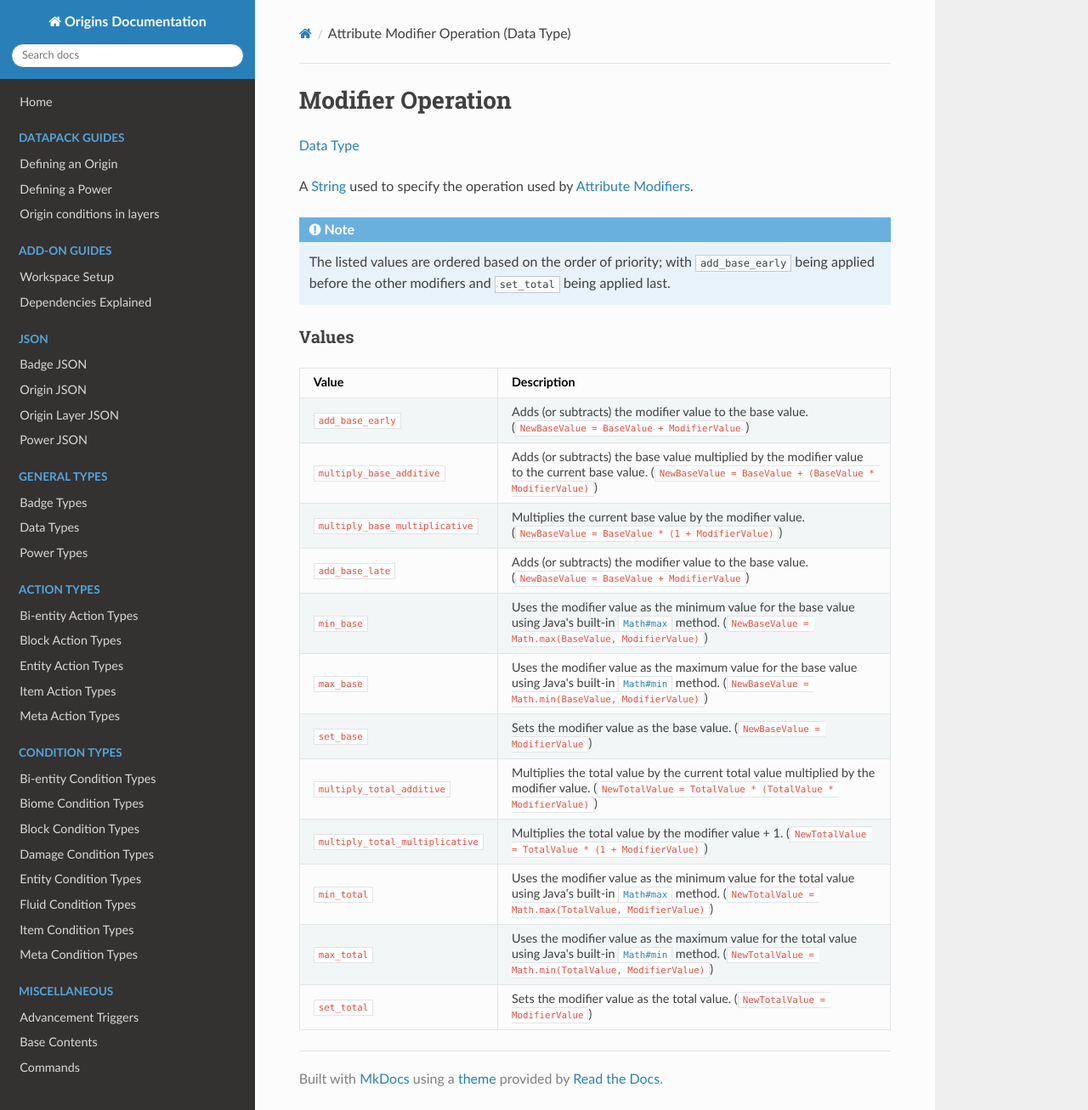
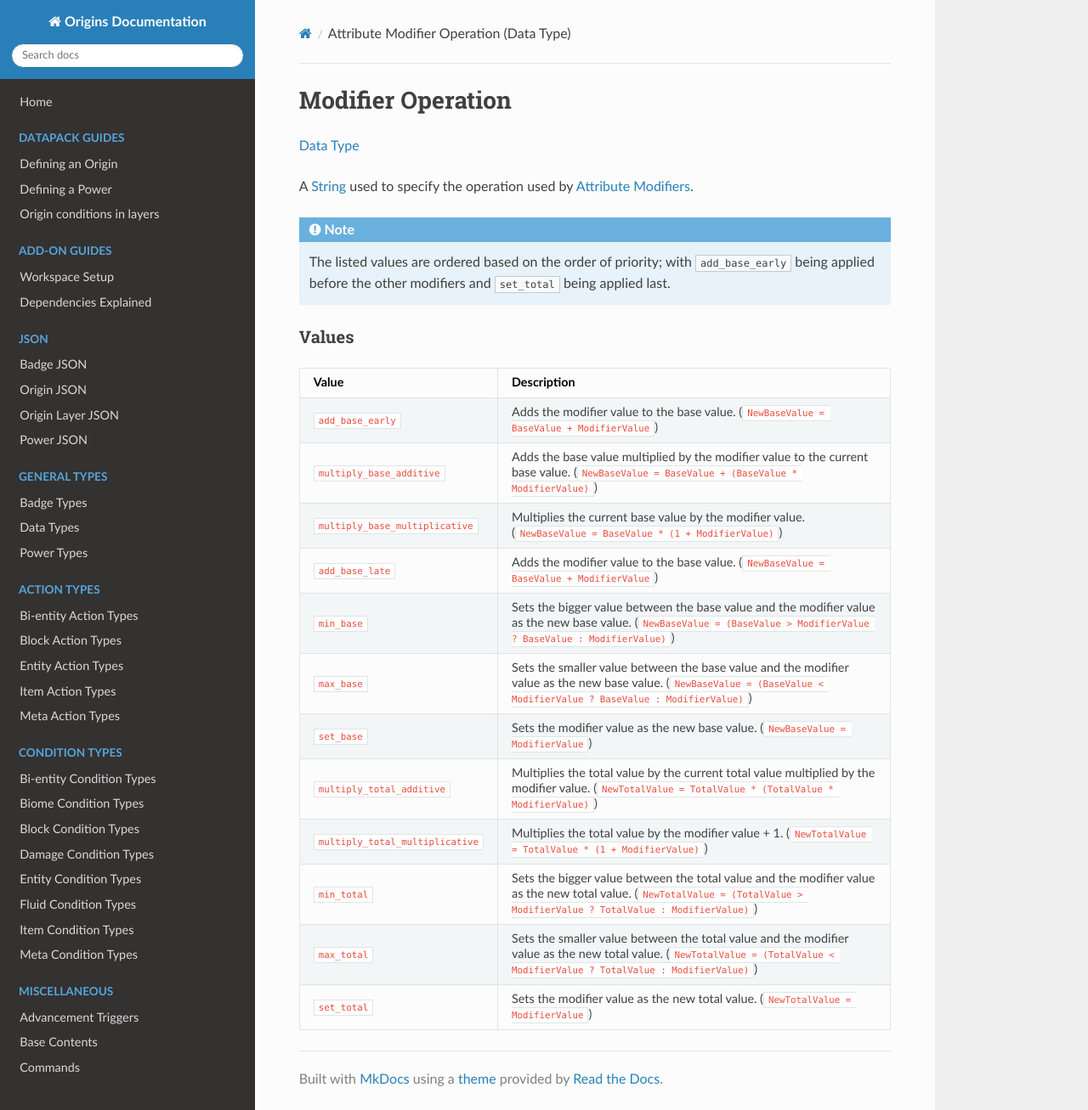
Before and after one commit to apace100/origins-docs, an MkDocs documentation site: the page built from docs/types/data_types/attribute_modifier_operation.md, in a window 1280 px wide and 1307 px high. Shown: the whole window at 85% size. Built offline with MkDocs 1.6.1, drawn with Linux system fonts in a browser that asks for light colours; nearby versions of some CDN libraries.

Commit message:
Updated `attribute_modifier_operation.md` (Data Type)
Improved the description for the `max_*` and `min_*` operations

```diff
--- a/docs/types/data_types/attribute_modifier_operation.md
+++ b/docs/types/data_types/attribute_modifier_operation.md
@@ -18,15 +18,15 @@ A [String](string.md) used to specify the operation used by [Attribute Modifiers
 
 Value                           | Description
 --------------------------------|---------------
-`add_base_early`                | Adds (or subtracts) the modifier value to the base value. (`NewBaseValue = BaseValue + ModifierValue`)
-`multiply_base_additive`        | Adds (or subtracts) the base value multiplied by the modifier value to the current base value. (`NewBaseValue = BaseValue + (BaseValue * ModifierValue)`)
+`add_base_early`                | Adds the modifier value to the base value. (`NewBaseValue = BaseValue + ModifierValue`)
+`multiply_base_additive`        | Adds the base value multiplied by the modifier value to the current base value. (`NewBaseValue = BaseValue + (BaseValue * ModifierValue)`)
 `multiply_base_multiplicative`  | Multiplies the current base value by the modifier value. (`NewBaseValue = BaseValue * (1 + ModifierValue)`)
-`add_base_late`                 | Adds (or subtracts) the modifier value to the base value. (`NewBaseValue = BaseValue + ModifierValue`)
-`min_base`                      | Uses the modifier value as the minimum value for the base value using Java's built-in [`Math#max`](https://docs.oracle.com/javase/8/docs/api/java/lang/Math.html#max-double-double-) method. (`NewBaseValue = Math.max(BaseValue, ModifierValue)`)
-`max_base`                      | Uses the modifier value as the maximum value for the base value using Java's built-in [`Math#min`](https://docs.oracle.com/javase/8/docs/api/java/lang/Math.html#min-double-double-) method. (`NewBaseValue = Math.min(BaseValue, ModifierValue)`)
-`set_base`                      | Sets the modifier value as the base value. (`NewBaseValue = ModifierValue`)
+`add_base_late`                 | Adds the modifier value to the base value. (`NewBaseValue = BaseValue + ModifierValue`)
+`min_base`                      | Sets the bigger value between the base value and the modifier value as the new base value. (`NewBaseValue = (BaseValue > ModifierValue ? BaseValue : ModifierValue)`)
+`max_base`                      | Sets the smaller value between the base value and the modifier value as the new base value. (`NewBaseValue = (BaseValue < ModifierValue ? BaseValue : ModifierValue)`)
+`set_base`                      | Sets the modifier value as the new base value. (`NewBaseValue = ModifierValue`)
 `multiply_total_additive`       | Multiplies the total value by the current total value multiplied by the modifier value. (`NewTotalValue = TotalValue * (TotalValue * ModifierValue)`)
 `multiply_total_multiplicative` | Multiplies the total value by the modifier value + 1. (`NewTotalValue = TotalValue * (1 + ModifierValue)`)
-`min_total`                     | Uses the modifier value as the minimum value for the total value using Java's built-in [`Math#max`](https://docs.oracle.com/javase/8/docs/api/java/lang/Math.html#max-double-double-) method. (`NewTotalValue = Math.max(TotalValue, ModifierValue)`)
-`max_total`                     | Uses the modifier value as the maximum value for the total value using Java's built-in [`Math#min`](https://docs.oracle.com/javase/8/docs/api/java/lang/Math.html#min-double-double-) method. (`NewTotalValue = Math.min(TotalValue, ModifierValue)`)
-`set_total`                     | Sets the modifier value as the total value. (`NewTotalValue = ModifierValue`)
+`min_total`                     | Sets the bigger value between the total value and the modifier value as the new total value. (`NewTotalValue = (TotalValue > ModifierValue ? TotalValue : ModifierValue)`)
+`max_total`                     | Sets the smaller value between the total value and the modifier value as the new total value. (`NewTotalValue = (TotalValue < ModifierValue ? TotalValue : ModifierValue)`)
+`set_total`                     | Sets the modifier value as the new total value. (`NewTotalValue = ModifierValue`)
```
